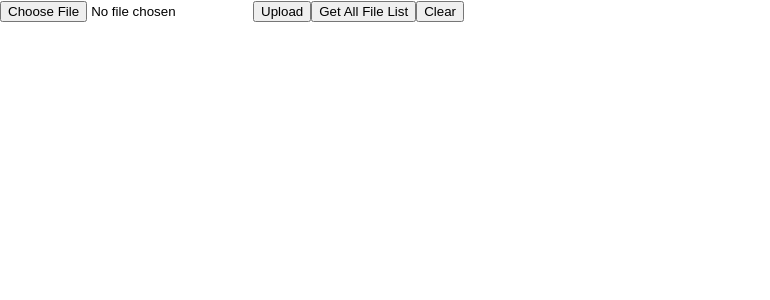
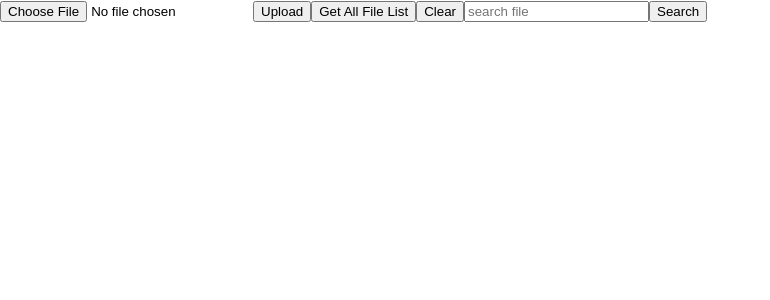
Before and after one commit to Nitheshkumarnp/3-Project-Website-for-Image-Functionality-Advanced-UI, a React (Vite) app: page / in a window 1280 px wide. Shown: the top 300 px of the page, without its empty margins (0-770 px from the left). Built offline with nearby package versions, Linux system fonts and the light colour scheme.

Commit message:
Update App.jsx

```diff
--- a/src/App.jsx
+++ b/src/App.jsx
@@ -4,6 +4,7 @@ function App() {
   const [file, setFile] = useState(null);
   const [fileList, setFileList] = useState([]);
   const [message, setMessage] = useState(null);
+  const [searchFile,setSearchFile] = useState(null);
 
   const handleFile = async (e) => {
     setFile(e.target.files[0]);
@@ -11,7 +12,7 @@ function App() {
 
   const handleUpload = async () => {
     const formData = new FormData();
-    formData.append('uploadedFile', file);
+    formData.append('image', file);
 
     try {
       const response = await fetch('https://image-advanced-functionality-services.onrender.com/upload', {
@@ -41,6 +42,21 @@ function App() {
     setMessage(null);
   };
 
+  const handleInput = async (e) => {
+    setSearchFile(e.target.value);
+  };
+
+  const handleSearch = async () => {
+    try {
+      const url = 'https://image-advanced-functionality-services.onrender.com/file?file_name_with_extension=' + searchFile;
+      const response = await fetch(url);
+      const data = await response;
+      return data;
+    } catch (error) {
+      console.error('Get images error:', error);
+    }
+  };
+
   useEffect(() => {
     clearAll();
   }, []);
@@ -51,6 +67,8 @@ function App() {
       <button onClick={handleUpload}>Upload</button>
       <button onClick={handleGetAllList}>Get All File List</button>
       <button onClick={clearAll}>Clear</button>
+      <input type='text' placeholder='search file' onChange={handleInput}/>
+      <button onClick={handleSearch}>Search</button>
       {message ? <p>{message}</p> : null}
       {fileList.length > 0 ? fileList.map((file) => (
         <p>{file}</p>
```
